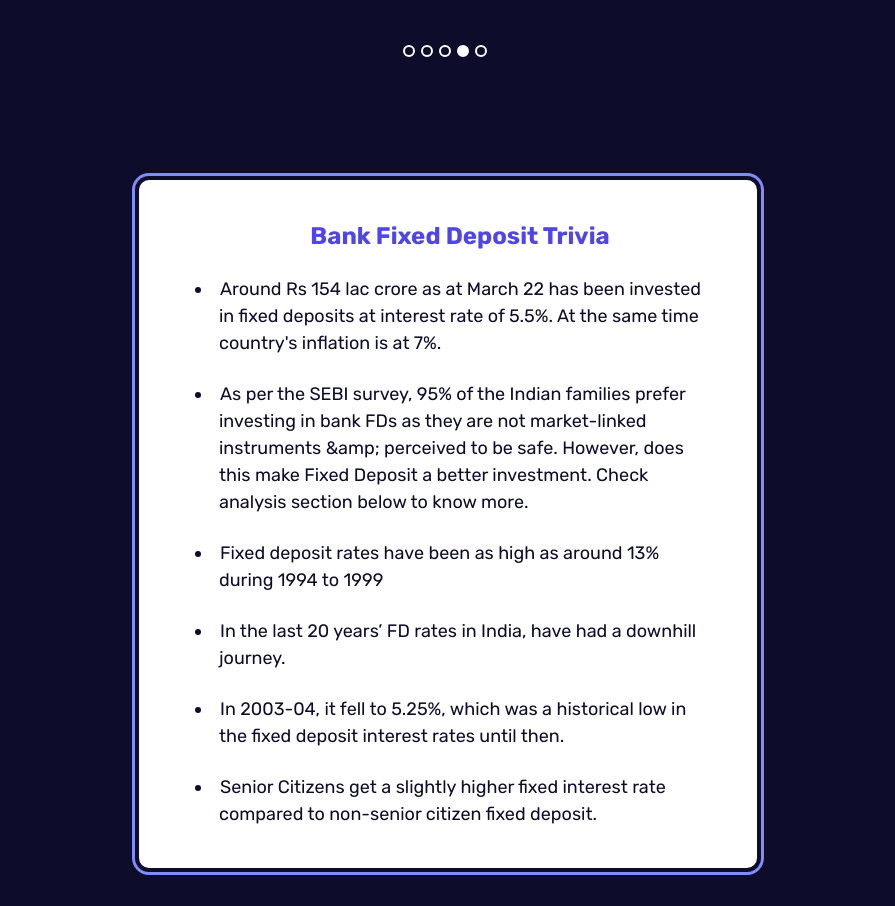
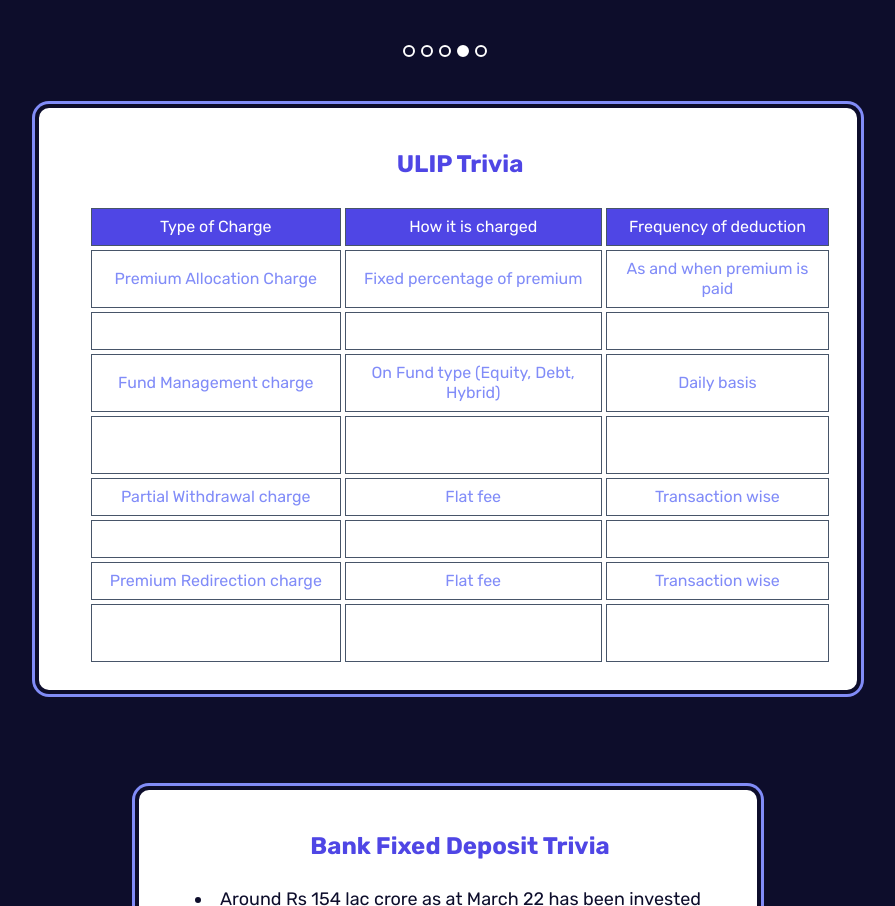
Before and after one commit to Navyashr4/xyz-v4, a React (Create React App) app: page / in a window 1280 px wide. Shown: the part 1048-1954 px from the top of the page, without its empty margins (192-1087 px from the left). Built offline with nearby package versions, Linux system fonts and the light colour scheme; the HTML template or start-up script is replaced by a standard one.

Commit message:
table v1

```diff
--- a/src/App.js
+++ b/src/App.js
@@ -20,6 +20,7 @@ import InvestmentInfo from "./components/InvestmentInfo.js";
 import DomInvPills from "./components/DomInvPills.js";
 // import DummyCarousel from "./components/DummyCarousel";
 import Trivia from "./components/Trivia.js";
+import ULIPTrivia from "./components/ULIPTrivia.js"
 
 const App = () => {
   const [navMobile, setNavMobile] = useState(false);
@@ -119,6 +120,7 @@ const App = () => {
       />
       {/* <BarChart chartData={userData} /> */}
       {/* <DummyCarousel /> */}
+      <ULIPTrivia />
       <Trivia invType={invType} />
       {/* <div>
         <h1>{toIndianCurrency(500000)}</h1>
--- a/src/components/NiftyAnalysisResult.js
+++ b/src/components/NiftyAnalysisResult.js
@@ -3,18 +3,22 @@ import getNiftyCalculatedValues from "../Functions/getNiftyCalculatedValues";
 
 const ResultDeclaration = ({ principal, loss, invType, invObjective }) => {
   let word = "LOSS";
+  let wordVerb = "LOST";
   let multiplier = 1;
   if (loss <= 0) {
     word = "PROFIT";
-    multiplier = -1;
+    wordVerb = "GAINED";
+    multiplier = 1;
   }
   return (
     principal > 0 ? (<div className="text-center">
       <div className={`text-indigo-600 font-medium text-md md:text-lg mb-2`}>
-      OPPORTUNITY {word}: NIFTY50 vs {invType.toUpperCase()}
+      OPPORTUNITY {word}: NIFTY50 - {invType.toUpperCase()}
+
+      {/* OPPORTUNITY {word}: NIFTY50 - {invType.toUpperCase()}   */}
       {/* ESTIMATED {word} FROM THIS INVESTMENT: */}
       </div>
-      <div className={`${loss > 0 ? `text-red-600 border-red-600` : `text-darkblue border-indigo-600`} text-[24px] font-bold mb-5 border-2 w-fit mx-auto px-4 rounded-lg `}>{toIndianCurrency(loss * multiplier)}</div>
+      <div className={`${loss > 0 ? `text-red-600 border-red-600` : `text-green-600 border-green-600`} text-[24px] font-bold mb-5 border-2 w-fit mx-auto px-4 rounded-lg `}>{toIndianCurrency(loss * multiplier)}</div>
       {loss !== 0 ? (
         loss > 0 ? (
           <div className="text-gray-500 px-10 text-centre tracking-[1%]">
@@ -24,7 +28,7 @@ const ResultDeclaration = ({ principal, loss, invType, invObjective }) => {
           </div>
         ) : (
           <div className="text-gray-500 px-10 text-centre tracking-[1%]">
-            You made a <span className="text-indigo-600">profit!</span> Great
+            You made a <span className="text-indigo-600">profit</span> with {invType}! Great
             investment!{" "}
           </div>
         )
--- a/src/components/Trivia.js
+++ b/src/components/Trivia.js
@@ -6,14 +6,8 @@ const Trivia = ({ invType }) => {
 
   return (
     <section className="section pb-2 mx-4 lg:mx-0">
-      {/* data-aos='fade-in'
-    data-aos-delay='900' */}
       <div className="container mx-auto">
-        {/* text */}
         <div className="text-center ">
-          {/* <p className="section-title md:text-3xl text-left mb-16 max-w-[622px] mx-auto">
-            Information to learn about {invType.toLowerCase()} investments
-          </p> */}
           <div>
             {invInfo.map((item, idx) => {
               return item.title === "Trivia" ? (
--- /dev/null
+++ b/src/components/ULIPTrivia.js
@@ -0,0 +1,124 @@
+import React from "react";
+
+function ULIPTrivia() {
+  const color1 = "text-sm md:text-[16px] text-indigo-400";
+  const color2 = "text-sm md:text-[16px]";
+  const headerColor = "bg-indigo-600 text-center text-sm md:text-[16px]";
+  return (
+    <div className="mx-auto text-white text-center px-10 ">
+      <div
+        className={`mt-6 mb-0 pt-10 max-w-[822px] mx-auto p-6 pl-12 border-2 border-darkblue bg-white rounded-xl ring ring-indigo-400 ring-offset-2 ring-offset-darkblue`}
+      >
+        <div
+          className={`section-title text-xl text-center pr-6 lg:pr-0 lg:text-center lg:text-2xl text-indigo-600`}
+        >
+          ULIP Trivia
+        </div>
+
+
+        <table className="mx-auto border-separate border-spacing-1">
+        <thead className={`${headerColor}`}>
+          <tr>
+            <th className="border border-slate-600 p-2 md:px-4 font-normal">
+              Type of Charge
+            </th>
+            <th className="border border-slate-600 p-2 md:px-4 font-normal">
+              How it is charged
+            </th>
+            <th className="border border-slate-600 p-2 md:px-4 font-normal">
+              Frequency of deduction
+            </th>
+          </tr>
+        </thead>
+        <tbody>
+          <tr className={color1}>
+            <td className="border border-slate-600 p-2 md:px-4">
+              Premium Allocation Charge
+            </td>
+            <td className="border border-slate-600 p-2 md:px-4 ">
+              Fixed percentage of premium
+            </td>
+            <td className="border border-slate-600 p-2 md:px-4 ">
+              As and when premium is paid
+            </td>
+          </tr>
+          <tr className={color2}>
+            <td className="border border-slate-600 p-2 md:px-4 ">
+              Mortality charge
+            </td>
+            <td className="border border-slate-600 p-2 md:px-4 ">
+              Depends on age, sum assured
+            </td>
+            <td className="border border-slate-600 p-2 md:px-4 ">
+              Monthly basis
+            </td>
+          </tr>
+          <tr className={color1}>
+            <td className="border border-slate-600 p-2 md:px-4 ">
+              Fund Management charge
+            </td>
+            <td className="border border-slate-600 p-2 md:px-4 ">
+              On Fund type (Equity, Debt, Hybrid)
+            </td>
+            <td className="border border-slate-600 p-2 md:px-4 ">
+              Daily basis
+            </td>
+          </tr>
+          <tr className={color2}>
+            <td className="border border-slate-600 p-2 md:px-4 ">
+              Policy Administration charge
+            </td>
+            <td className="border border-slate-600 p-2 md:px-4 ">
+              Fixed or percentage of fund value
+            </td>
+            <td className="border border-slate-600 p-2 md:px-4 ">
+              Monthly basis
+            </td>
+          </tr>
+          <tr className={color1}>
+            <td className="border border-slate-600 p-2 md:px-4 ">
+              Partial Withdrawal charge
+            </td>
+            <td className="border border-slate-600 p-2 md:px-4 ">Flat fee</td>
+            <td className="border border-slate-600 p-2 md:px-4 ">
+              Transaction wise
+            </td>
+          </tr>
+          <tr className={color2}>
+            <td className="border border-slate-600 p-2 md:px-4 ">
+              Fund Switching charge
+            </td>
+            <td className="border border-slate-600 p-2 md:px-4 ">Flat fee</td>
+            <td className="border border-slate-600 p-2 md:px-4 ">
+              Transaction wise
+            </td>
+          </tr>
+          <tr className={color1}>
+            <td className="border border-slate-600 p-2 md:px-4 ">
+              Premium Redirection charge
+            </td>
+            <td className="border border-slate-600 p-2 md:px-4 ">Flat fee</td>
+            <td className="border border-slate-600 p-2 md:px-4 ">
+              Transaction wise
+            </td>
+          </tr>
+          <tr className={color2}>
+            <td className="border border-slate-600 p-2 md:px-4 ">
+              Premium Discontinuance charge
+            </td>
+            <td className="border border-slate-600 p-2 md:px-4 ">Flat fee</td>
+            <td className="border border-slate-600 p-2 md:px-4 ">
+              Transaction wise
+            </td>
+          </tr>
+        </tbody>
+      </table>
+      </div>
+
+      {/* border-spacing-1 border border-slate-600 rounded-md */}
+
+    </div>
+  );
+}
+
+export default ULIPTrivia;
```
Also changed, not shown: 1 other file (tests, documents, lock files or other folders).
